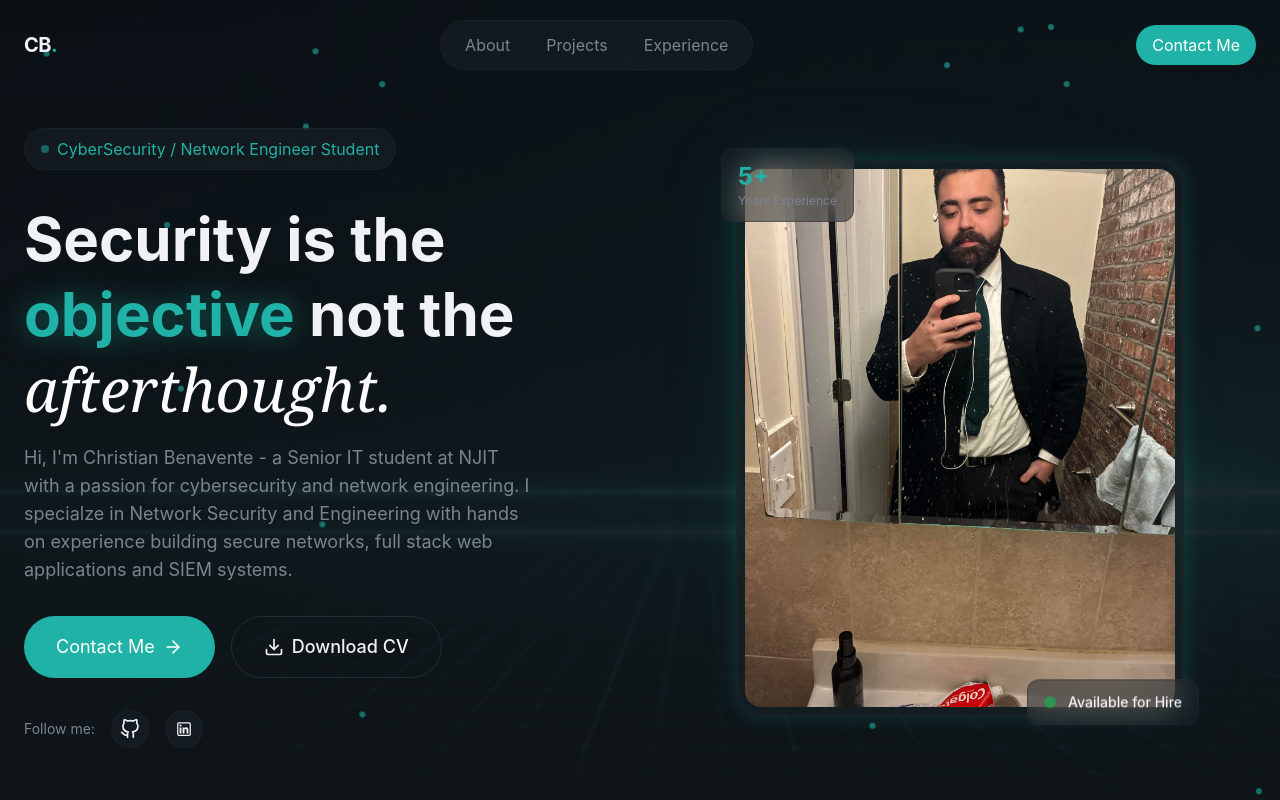
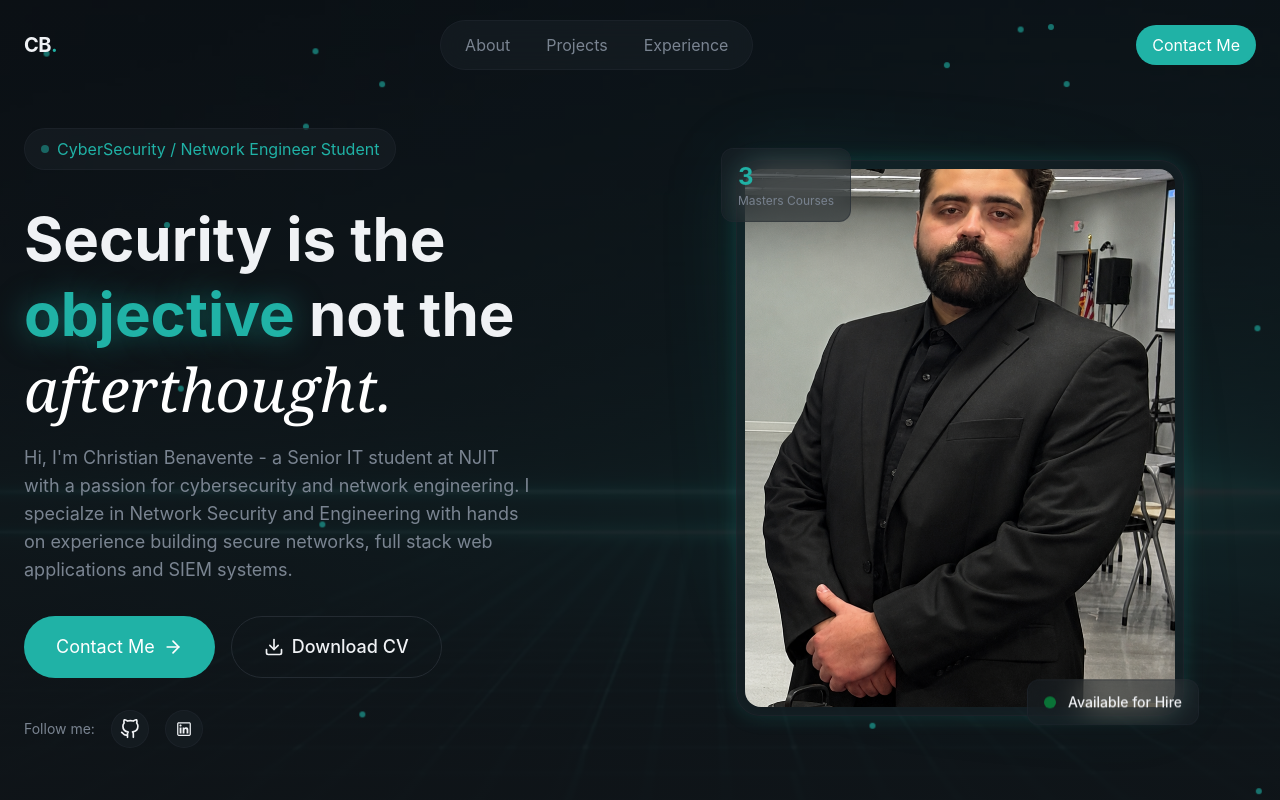
Before and after one commit to ThatoneGuywhoStoleyourPassword/Portfolio, a React (Vite) app: page / in a window 1280 px wide. Shown: the top 800 px of the page. Built offline with nearby package versions, Linux system fonts and the light colour scheme.

Commit message:
New photo and some changes

```diff
--- a/src/sections/Hero.jsx
+++ b/src/sections/Hero.jsx
@@ -124,7 +124,7 @@ export const Hero = () => {
                     />
                     <div className="relative glass rounded-3xl p-2 glow-border">
                         <img
-                              src="/placeholder_profile_pic.jpg"
+                              src="/hero_pic.png"
                               alt="Christian Benavente"
                               className="w-full aspect-[4/5] object-cover rounded-2xl"
                             />
@@ -140,10 +140,10 @@ export const Hero = () => {
                         {/* Stats Badge */}
                         <div className="absolute -top-1 -left-4 glass rounded-xl px-4 py-3 animate-float animation-delay-500">
                             <div className="text-2xl font-bold text-primary">
-                                5+
+                                 3
                                 </div>
                             <div className=" text-xs text-muted-foreground">
-                                Years Experience
+                                Masters Courses
                             </div>
                         </div>
                     </div>
```
Also changed, not shown: public/hero_pic.png (added).
